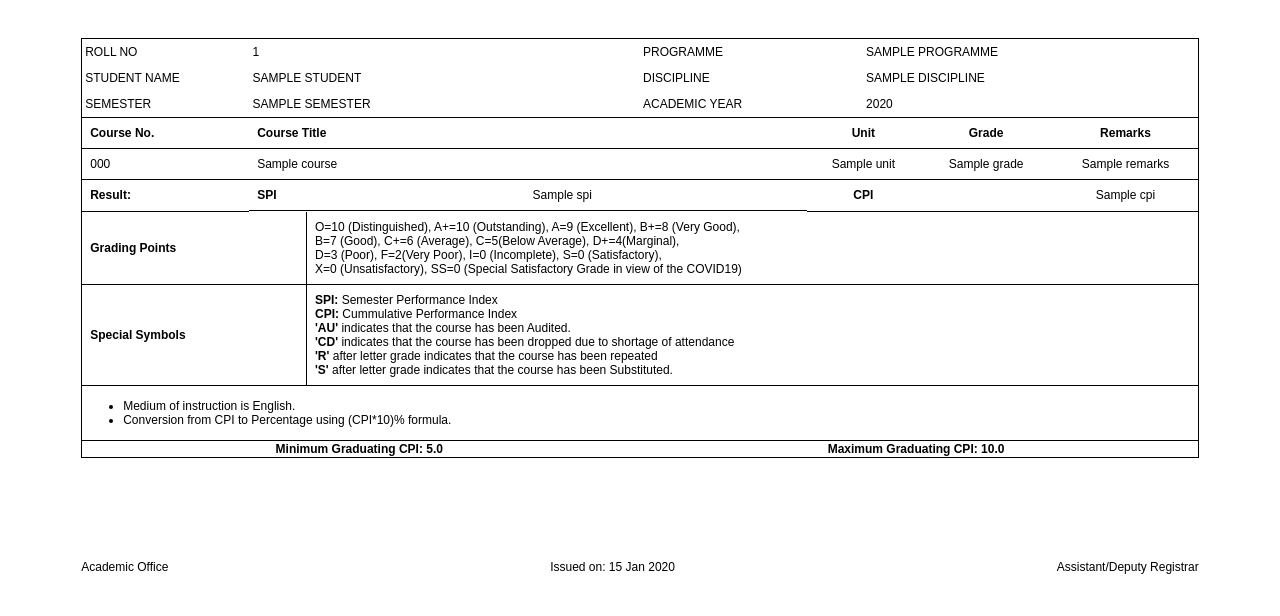
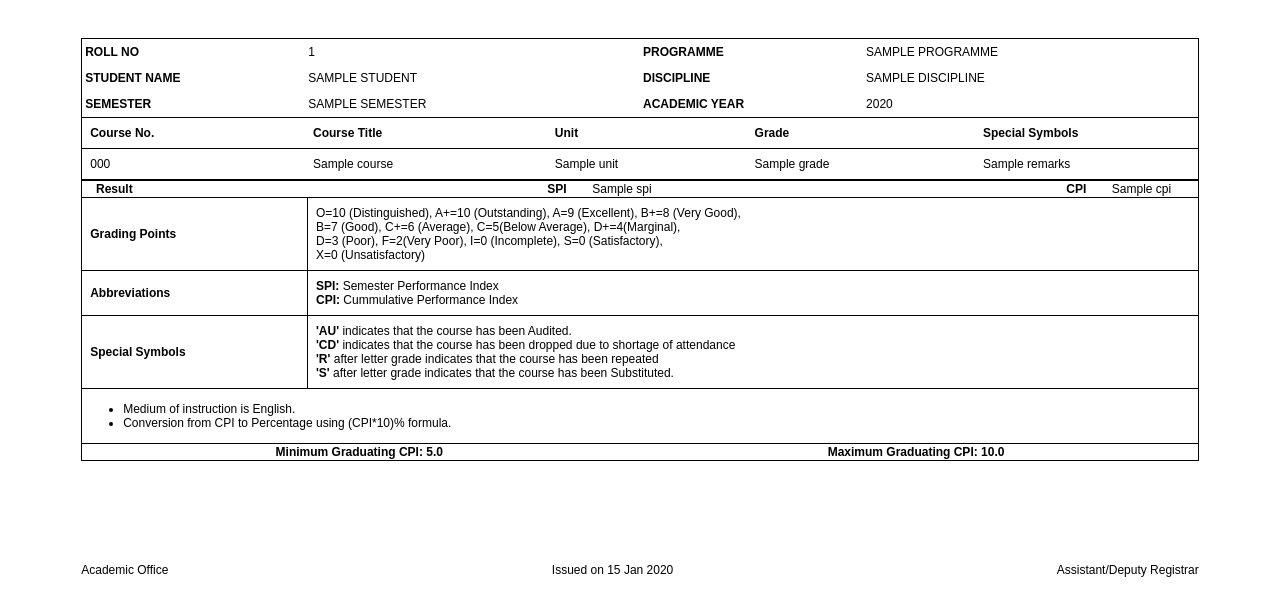
Before and after one commit to hrithik-09/transcript_generator, a Node server app: template views/transcript.ejs in a window 1280 px wide. Shown: the top 616 px of the page. Run offline with Node 20, Linux system fonts and the light colour scheme; the template is opened without the code that fills it: most values are stand-ins (such as "Sample title", 1, 10 or a date in 2020).

Commit message:
Update transcript.ejs

```diff
--- a/views/transcript.ejs
+++ b/views/transcript.ejs
@@ -14,21 +14,22 @@
         <div class="mini-cont">
             <table class="student-details" >
                 <tr>
-                    <td style="width:15%">Roll No</td>
-                    <td style="width:35%"><%= student.rollNumber %></td>
-                    <td style="width:20%">Programme </td>
+                    <td style="width:20%; font-weight:bold;">Roll No</td>
+                    <td style="width:30%"><%= student.rollNumber %></td>
+                    <td style="width:20%; font-weight:bold;">Programme </td>
                     <td style="width:30%"><%= academicDetails.programme %></td>
                 </tr>
                 <tr>
-                    <td>Student Name</td>
-                    <td> <%= student.name %></td>
-                    <td>Discipline </td>
+                    <td style="font-weight:bold;">Student Name</td>
+                    <td style="white-space: normal;
+                    word-break: keep-all; "> <%= student.name %></td>
+                    <td style="font-weight:bold;">Discipline </td>
                     <td><%= academicDetails.discipline %></td>
                 </tr>
                 <tr>
-                    <td>Semester</td>
+                    <td style="font-weight:bold;">Semester</td>
                     <td> <%= academicDetails.semester %></td>
-                    <td>Academic Year</td>
+                    <td style="font-weight:bold;">Academic Year</td>
                     <td><%= academicDetails.academicYear %></td>
                 </tr>
             </table>
@@ -39,37 +40,40 @@
             <table class="course-details">
                 <thead>
                     <tr>
-                        <th>Course No.</th>
-                        <th>Course Title</th>
-                        <th style="text-align: center;" >Unit</th>
-                        <th style="text-align: center;">Grade</th>
-                        <th style="text-align: center;">Remarks</th>
+                        <th >Course No.</th>
+                        <th >Course Title</th>
+                        <th  >Unit</th>
+                        <th >Grade</th>
+                        <th >Special Symbols</th>
                     </tr>
                 </thead>
                 <tbody>
                     <% student.courses.forEach(function(course) { %>
                     <tr>
-                        <td style="width:15%"><%= course.code %></td>
-                        <td style="width:50%"><%= course.title %></td>
-                        <td style="text-align: center;width:10%"><%= course.unit %></td>
-                        <td style="text-align: center;width:12%"><%= course.grade %></td>
-                        <td style="text-align: center;width:13%"><%= course.remarks %></td>
+                        <td style="width: 20%;"><%= course.code %></td>
+                        <td ><%= course.title %></td>
+                        <td ><%= course.unit %></td>
+                        <td><%= course.grade %></td>
+                        <td style="width:20%"><%= course.remarks %></td>
                     </tr>
                     <% }); %>
-                    <tr>
-                        <td> <strong> Result: </strong></td>
-                        <td style="display:flex; gap:20vw"> <strong> SPI</strong> <%= student.spi %></td>
-                        <td style="text-align: center;"> <strong> CPI</strong></td>
-                        <td></td>
-                        <td style="text-align: center;"><%= student.cpi %></td>
 
-                    </tr>
                 </tbody>
 
             </table>
         </div>
 
         <!-- SPI, CPI -->
+        <table>
+            <tr style="border:1px solid black; display: flex; justify-content: space-between; padding-right: 2vw; padding-left: 1vw;" >
+                <td style="border:none;"> <strong> Result </strong></td>
+                <td style=" display:flex; border:none;gap:2vw;"> <strong> SPI</strong> <%= student.spi %></td>
+                <td style="display: flex; border:none;gap:2vw;"> <strong> CPI</strong> <%= student.cpi %></td>
+
+                <!-- <td style="border:none;"><%= student.cpi %></td> -->
+
+            </tr>
+        </table>
         <!-- <div class="performance-details">
             <table>
                 <tr>
@@ -89,12 +93,16 @@
 
                     <tr>
                         <td> <strong> Grading Points </strong> </td>
-                        <td class="GPSP"><p>O=10 (Distinguished), A+=10 (Outstanding), A=9 (Excellent), B+=8 (Very Good),</p><p>B=7 (Good), C+=6 (Average), C=5(Below Average), D+=4(Marginal),</p><p>D=3 (Poor), F=2(Very Poor), I=0 (Incomplete), S=0 (Satisfactory),</p><p>X=0 (Unsatisfactory), SS=0 (Special Satisfactory Grade in view of the COVID19)</p></td>
+                        <td class="GPSP"><p>O=10 (Distinguished), A+=10 (Outstanding), A=9 (Excellent), B+=8 (Very Good),</p><p>B=7 (Good), C+=6 (Average), C=5(Below Average), D+=4(Marginal),</p><p>D=3 (Poor), F=2(Very Poor), I=0 (Incomplete), S=0 (Satisfactory),</p><p>X=0 (Unsatisfactory)</p></td>
+                    </tr>
+                    <tr>
+                        <td> <strong> Abbreviations </strong></td>
+                        <td class="GPSP"><p> <strong>SPI:</strong> Semester Performance Index</p>
+                            <p> <strong>CPI:</strong> Cummulative Performance Index</p></td>
                     </tr>
                     <tr>
                         <td> <strong> Special Symbols </strong></td>
-                        <td class="GPSP"><p> <strong>SPI:</strong> Semester Performance Index</p>
-                            <p> <strong>CPI:</strong> Cummulative Performance Index</p>
+                        <td class="GPSP">
                             <p> <strong> 'AU'</strong> indicates that the course has been Audited.</p>
                             <p> <strong> 'CD'</strong> indicates that the course has been dropped due to shortage of attendance</p>
                             <p> <strong> 'R'</strong> after letter grade indicates that the course has been repeated </p>
@@ -131,7 +139,7 @@
         <!-- Footer for signature and issue details -->
         <div class="footer">
             <p>Academic Office</p>
-            <p>Issued on: <%= academicDetails.issueDate %></p>
+            <p>Issued on <%= academicDetails.issueDate %></p>
             <p>Assistant/Deputy Registrar</p>
         </div>
     </div>
```
